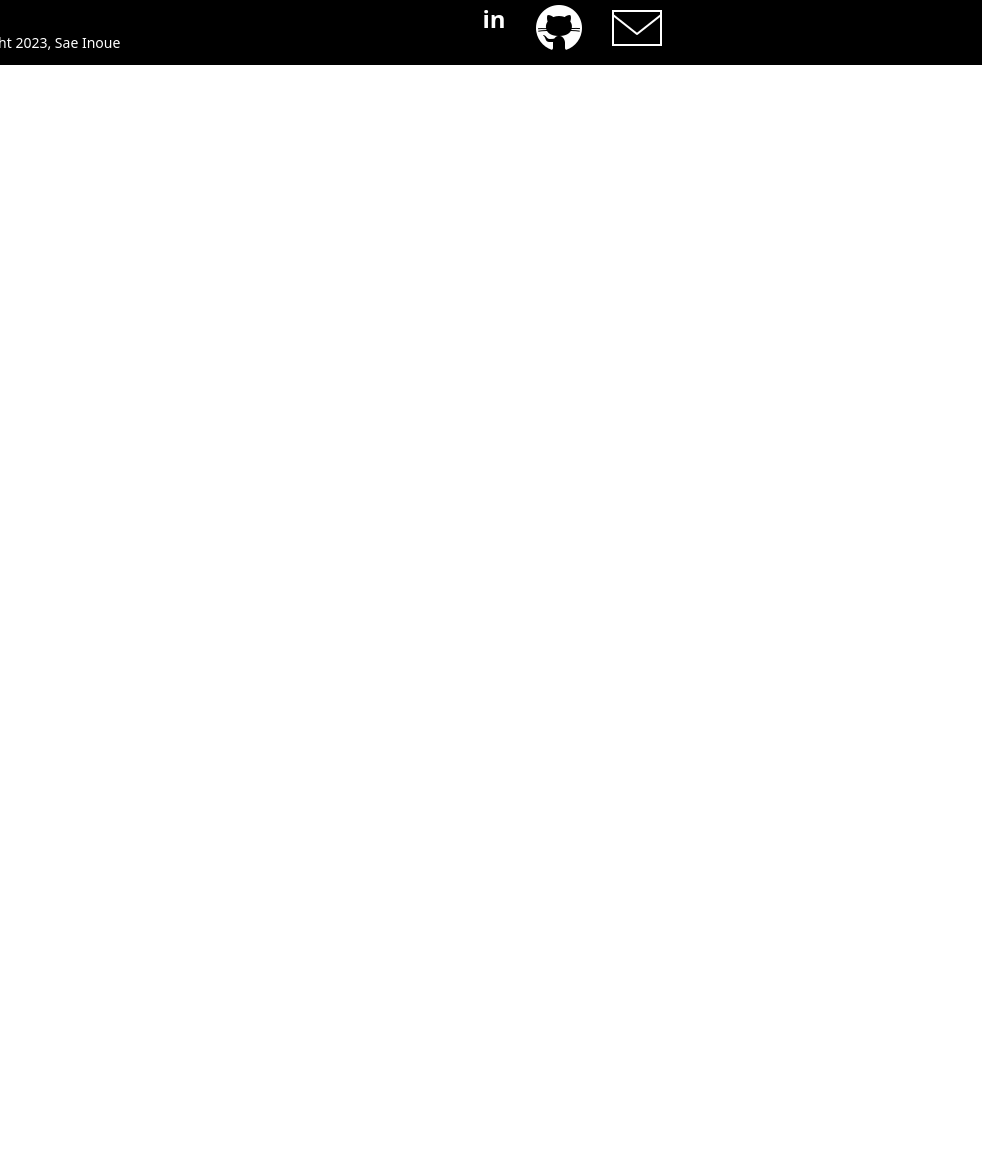
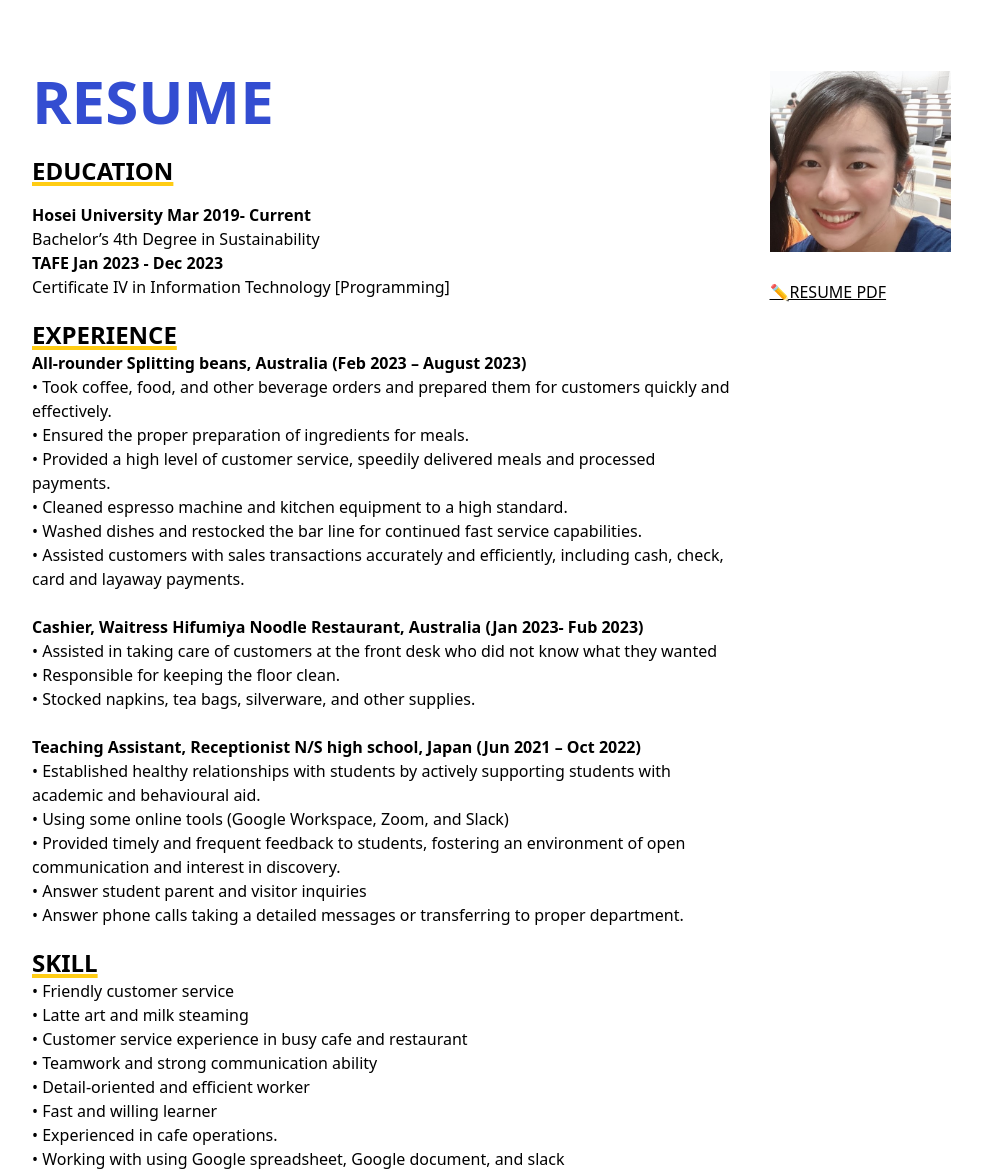
Before and after one commit to Sae-Inoue/C4Prog-WT-PROJ, a website: page resume.html in a window 1280 px wide. Shown: the part 167-1342 px from the top of the page, without its empty margins (68-1050 px from the left). Before the commit the page ends 800 px from the top, so only its background shows below. Drawn offline with Linux system fonts and the light colour scheme.

Commit message:
feat(resume):add content and css

```diff
--- a/resume.html
+++ b/resume.html
@@ -55,14 +55,90 @@
     </nav>
 </header>
 
-<main>
+<main class="flex flex-col md:flex-row lg:mx-20 md:mx-4 md:my-4 gap-5">
+    <div class="mb-7 mx-5 mt-20">
+        <h1 class="text-4xl md:text-6xl text-[#334DD1] font-extrabold">RESUME</h1>
+        <br>
+        <div class="mb-5">
+            <h2 class="font-extrabold md:text-4xl text-2xl underline decoration-solid decoration-4 decoration-[#FFCC14] mb-4">EDUCATION</h2>
+            <p class="font-bold md:text-2xl text-xl">Hosei University Mar 2019- Current</p>
+            <p>
+                Bachelor’s 4th Degree in Sustainability
+            </p>
+            <p class="font-bold">
+                TAFE Jan 2023 - Dec 2023
+            </p>
+            <p>
+                Certificate IV in Information Technology [Programming]
+            </p>
+        </div>
+
+        <div class="mb-5">
+            <h2 class="font-extrabold md:text-4xl text-2xl underline decoration-solid decoration-4 decoration-[#FFCC14]">EXPERIENCE</h2>
+            <p class="font-bold">
+                All-rounder Splitting beans, Australia (Feb 2023 – August 2023)
+            </p>
+            <p>
+                • Took coffee, food, and other beverage orders and prepared them for customers quickly and
+                effectively.<br>
+                • Ensured the proper preparation of ingredients for meals.<br>
+                • Provided a high level of customer service, speedily delivered meals and processed payments.<br>
+                • Cleaned espresso machine and kitchen equipment to a high standard.<br>
+                • Washed dishes and restocked the bar line for continued fast service capabilities.<br>
+                • Assisted customers with sales transactions accurately and efficiently, including cash, check, card
+                and layaway payments.<br>
+            </p>
+            <br>
+            <p class="font-bold">
+                Cashier, Waitress Hifumiya Noodle Restaurant, Australia (Jan 2023- Fub 2023)
+            </p>
+            <p>
+                • Assisted in taking care of customers at the front desk who did not know what they wanted<br>
+                • Responsible for keeping the floor clean.<br>
+                • Stocked napkins, tea bags, silverware, and other supplies.<br>
+            </p>
+            <br>
+            <p class="font-bold">
+                Teaching Assistant, Receptionist  N/S high school, Japan (Jun 2021 – Oct 2022)
+            </p>
+            <p>
+                • Established healthy relationships with students by actively supporting students with academic and
+                behavioural aid.<br>
+                • Using some online tools (Google Workspace, Zoom, and Slack)<br>
+                • Provided timely and frequent feedback to students, fostering an environment of open
+                communication and interest in discovery.<br>
+                • Answer student parent and visitor inquiries<br>
+                • Answer phone calls taking a detailed messages or transferring to proper department.<br>
+            </p>
+        </div>
+
+        <div class="mb-5">
+            <h2 class="font-extrabold md:text-4xl text-2xl underline decoration-solid decoration-4 decoration-[#FFCC14]">SKILL</h2>
+            <p>
+                • Friendly customer service<br>
+                • Latte art and milk steaming<br>
+                • Customer service experience in busy cafe and restaurant<br>
+                • Teamwork and strong communication ability<br>
+                • Detail-oriented and efficient worker<br>
+                • Fast and willing learner<br>
+                • Experienced in cafe operations.<br>
+                • Working with using Google spreadsheet, Google document, and slack<br>
+            </p>
+        </div>
+    </div>
+    <div>
+        <div class="w-full mb-7 mt-20 md:w-1/2">
+            <img  class="w-full h-auto" src="/Assets/img/resumePhoto.JPG" alt="OfficialPhoto">
+        </div>
+        <a href ="./Assets/downloads/Resume.Sae%20Inoue.pdf" class="text-bold underline">✏RESUME PDF</a>
+    </div>
 
 </main>
 
 <footer class="border-black bg-black text-white sticky-bottom-0 mx-auto pb-3 pt-3">
     <div class="flex flex-col items-center md:grid md:grid-cols-3">
         <p class="order-last font-light text-sm md:mt-0 md:order-none md:self-end">&copy; Copyright 2023, Sae Inoue</p>
-        <div class="flex justify-center space-x-7 md:w-auto" >
+
             <a class="text-2xl font-extrabold " href="https://www.linkedin.com/">in</a>
             <a href="https://github.com/Sae-Inoue">
                 <img src="/Assets/img/icons8-github-50.png" alt="GithubLogo">
@@ -70,7 +146,6 @@
             <a href="">
                 <img src="/Assets/img/icons8-email-50.png" alt="EmailLogo">
             </a>
-        </div>
     </div>
 </footer>
 
```
Also changed, not shown: Assets/img/resumePhoto.JPG (added), 1 other file.
